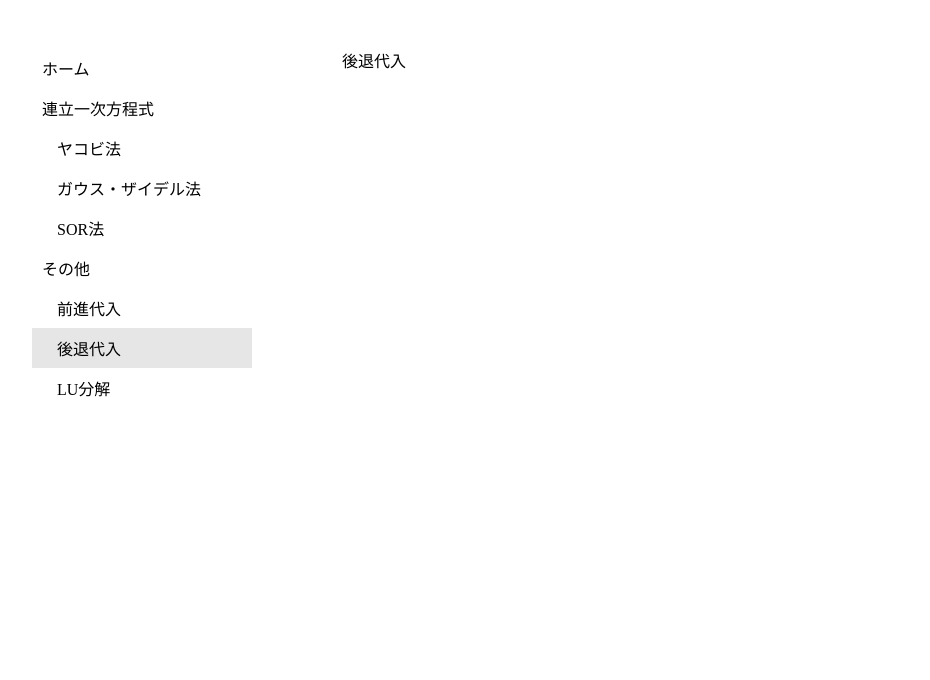
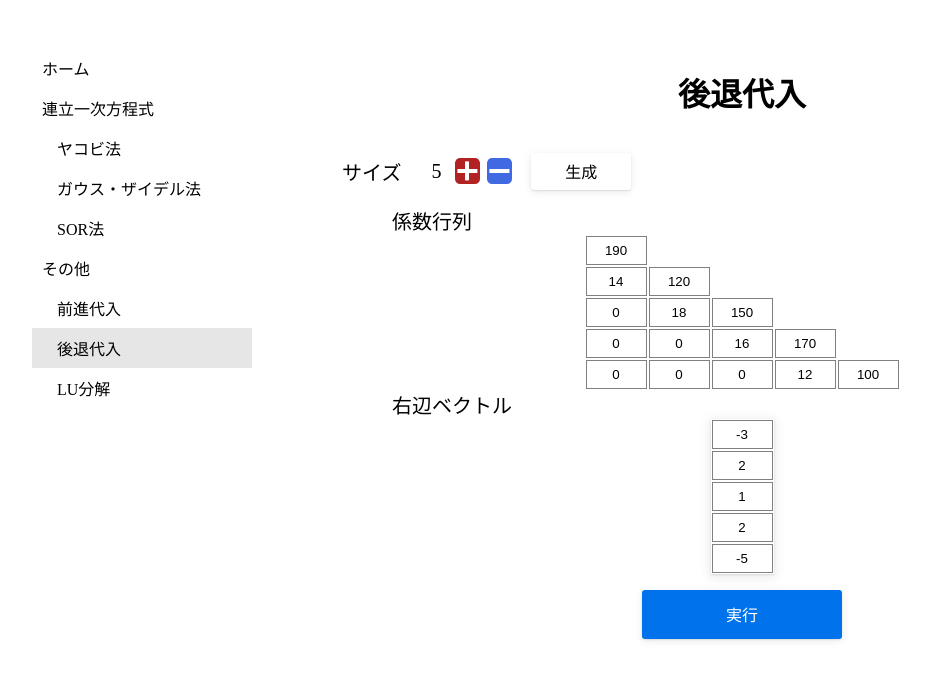
Before and after one commit to tarao1006/numerical-calculation, a React app: page /other/backward_substitution in a window 1280 px wide. Shown: the top 680 px of the page, without its empty margins (8-938 px from the left). Built offline with nearby package versions, Linux system fonts and the light colour scheme.

Commit message:
Add black cell to show empty cell

```diff
--- a/frontend/src/components/calculator/other/backward_substitution.jsx
+++ b/frontend/src/components/calculator/other/backward_substitution.jsx
@@ -1,10 +1,30 @@
-import React from 'react'
+import React, { useState } from 'react'
+import SubstitutionContainer from '../../substitutioncontainer'
+import useJacobiMethodLinearEquation from '../../../actions/jacobiMethodLinearEquationAction'
 
-const ForwardSubstitution = () => {
+const BackwardSubstitution = () => {
+  const title = "後退代入"
+  const [ status, setStatus ] = useState(false)
+  const [ executed, setExecuted ] = useState(false)
+
+  const execute = () => {
+    console.log('executed')
+  }
 
   return (
-    <>後退代入</>
+    <>
+      <SubstitutionContainer
+        title={ title }
+        execute={ execute }
+        status={ status }
+        executed={ executed }
+        setStatus={ setStatus }
+        setExecuted={ setExecuted }
+        useLinearEquation={ useJacobiMethodLinearEquation }
+        forward={ false }
+      />
+    </>
   )
 }
 
-export default ForwardSubstitution
+export default BackwardSubstitution
--- a/frontend/src/components/calculator/other/forward_substitution.jsx
+++ b/frontend/src/components/calculator/other/forward_substitution.jsx
@@ -21,6 +21,7 @@ const ForwardSubstitution = () => {
         setStatus={ setStatus }
         setExecuted={ setExecuted }
         useLinearEquation={ useJacobiMethodLinearEquation }
+        forward
       />
     </>
   )
```
